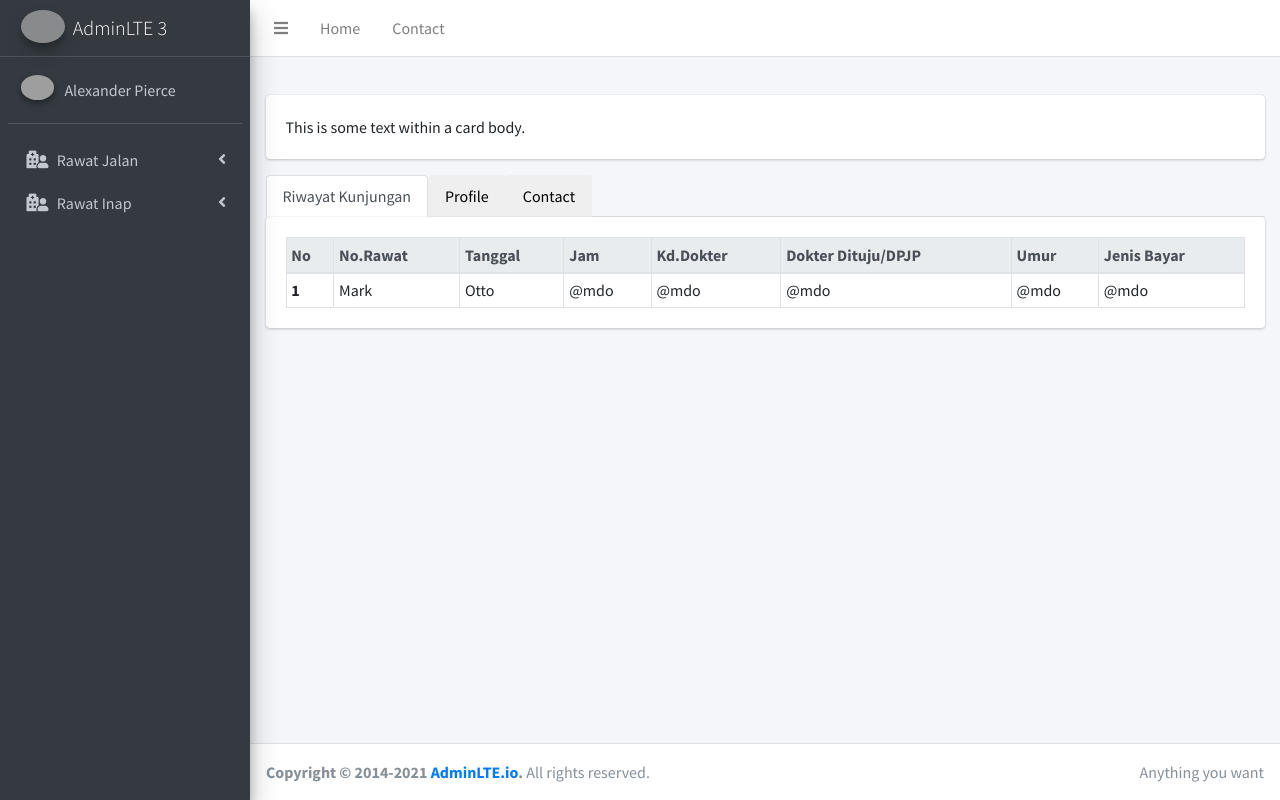
After one commit to fikalovita/web-view, a CodeIgniter 4 app: template app/Views/detail_ralan.php in a window 1280 px wide. The commit adds this page. Run offline with PHP 8.4 and a stand-in for CodeIgniter, Linux system fonts and the light colour scheme; the template is opened without the code that fills it, so the values that code supplies are empty; some libraries are stand-ins or nearby versions; grey boxes are pictures that could not be loaded.

Commit message:
detail riwayat

```diff
--- /dev/null
+++ b/app/Views/detail_ralan.php
@@ -0,0 +1,60 @@
+<?= $this->extend('layout/template') ?>
+<?= $this->section('content') ?>
+<div class="content">
+    <div class="container-fluid">
+        <div class="row">
+            <div class="col-lg-12">
+                <div class="card">
+                    <div class="card-body">
+                        This is some text within a card body.
+                    </div>
+                </div>
+                <nav>
+                    <div class="nav nav-tabs" id="nav-tab" role="tablist">
+                        <button class="nav-link active" id="nav-home-tab" data-toggle="tab" data-target="#nav-kunjungan" type="button" role="tab" aria-controls="nav-home" aria-selected="true">Riwayat Kunjungan</button>
+                        <button class="nav-link" id="nav-profile-tab" data-toggle="tab" data-target="#nav-profile" type="button" role="tab" aria-controls="nav-profile" aria-selected="false">Profile</button>
+                        <button class="nav-link" id="nav-contact-tab" data-toggle="tab" data-target="#nav-contact" type="button" role="tab" aria-controls="nav-contact" aria-selected="false">Contact</button>
+                    </div>
+                </nav>
+                <div class="tab-content" id="nav-tabContent">
+                    <div class="tab-pane fade show active" id="nav-kunjungan" role="tabpanel" aria-labelledby="nav-home-tab">
+                        <div class="card">
+                            <div class="card-body">
+                                <table class="table table-bordered table-responsive-lg table-sm">
+                                    <thead class="thead-light">
+                                        <tr>
+                                            <th scope="col">No</th>
+                                            <th scope="col">No.Rawat</th>
+                                            <th scope="col">Tanggal</th>
+                                            <th scope="col">Jam</th>
+                                            <th scope="col">Kd.Dokter</th>
+                                            <th scope="col">Dokter Dituju/DPJP</th>
+                                            <th scope="col">Umur</th>
+                                            <th scope="col">Jenis Bayar</th>
+                                        </tr>
+                                    </thead>
+                                    <tbody>
+                                        <tr>
+                                            <th scope="row">1</th>
+                                            <td>Mark</td>
+                                            <td>Otto</td>
+                                            <td>@mdo</td>
+                                            <td>@mdo</td>
+                                            <td>@mdo</td>
+                                            <td>@mdo</td>
+                                            <td>@mdo</td>
+                                        </tr>
+                                    </tbody>
+                                </table>
+                            </div>
+                        </div>
+                    </div>
+                    <div class="tab-pane fade" id="nav-profile" role="tabpanel" aria-labelledby="nav-profile-tab">...</div>
+                    <div class="tab-pane fade" id="nav-contact" role="tabpanel" aria-labelledby="nav-contact-tab">...</div>
+                </div>
+            </div>
+        </div>
+        <!-- /.row -->
+    </div><!-- /.container-fluid -->
+</div>
+<?= $this->endSection() ?>
--- a/app/Views/layout/template.php
+++ b/app/Views/layout/template.php
@@ -100,7 +100,7 @@ scratch. This page gets rid of all links and provides the needed markup only.
                 <div class="container-fluid">
                     <div class="row mb-2">
                         <div class="col-sm-6">
-                            <h1 class="m-0">Starter Page</h1>
+                            <h1 class="m-0"><?= $title ?></h1>
                         </div><!-- /.col -->
 
                     </div><!-- /.row -->
--- a/app/Views/dashboard.php
+++ b/app/Views/ranap.php
@@ -8,7 +8,7 @@
                     <div class="card-body">
                         <div class="row">
                             <div class="col-sm-6">
-                                 <h5 class="card-title">Data Pasien Rawat Jalan</h5>
+                                <h5 class="card-title">Data Pasien Rawat Inap </h5>
                             </div>
                             <div class="col-sm-6">
                                 <form action="" class="form-inline">
@@ -29,7 +29,7 @@
                             </div>
                         </div>
                         <table class="table table-responsive-lg table-bordered table-sm mt-3">
-                            <thead>
+                            <thead class="thead-light">
                                 <tr>
                                     <th scope="col">#</th>
                                     <th scope="col">No.Rawat</th>
```
Also changed, not shown: app/Controllers/Detail_ralan.php (added, +15 -0 lines), app/Controllers/Riwayat.php (+10 -3 lines), app/Views/ralan.php (added, +61 -0 lines), 1 other file.
